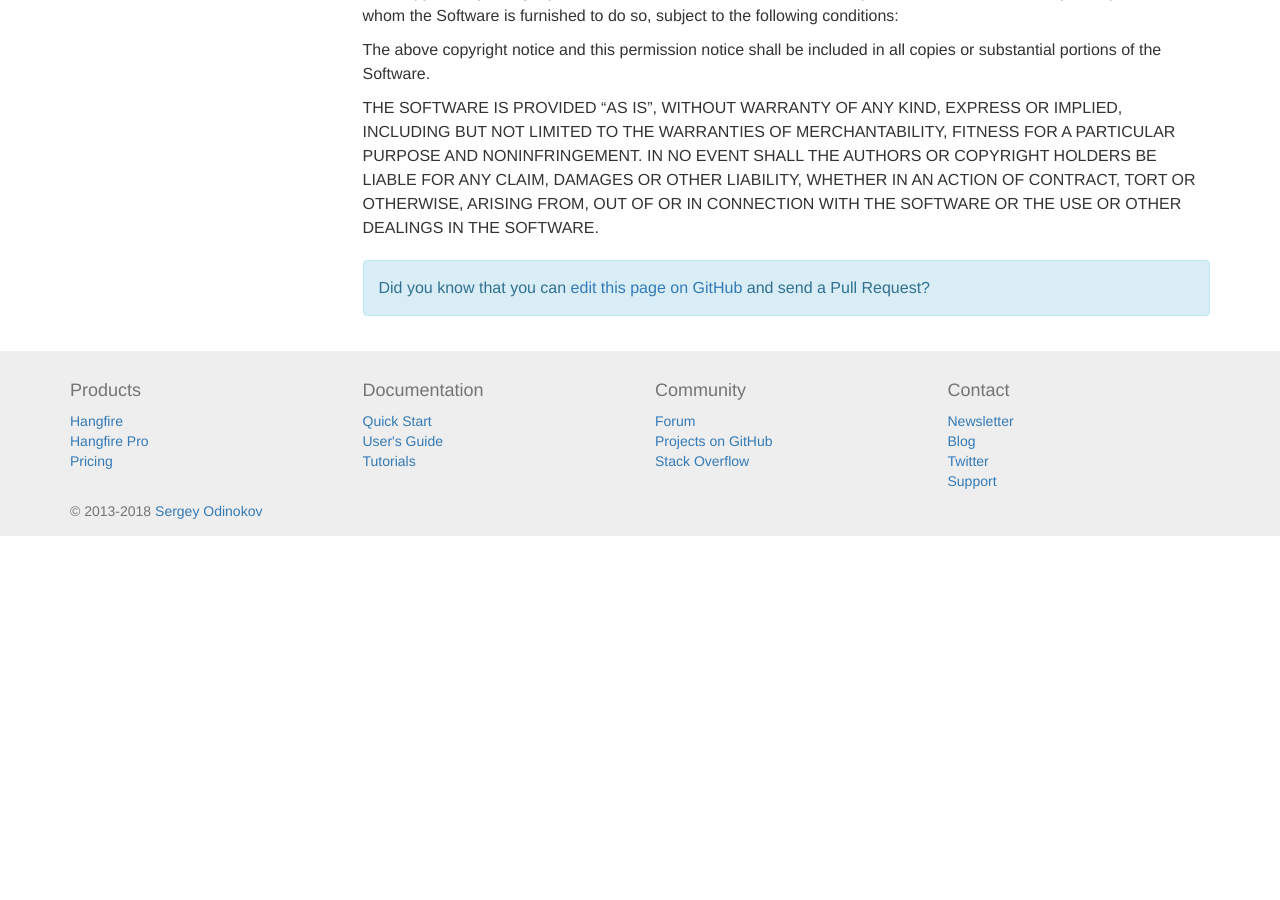
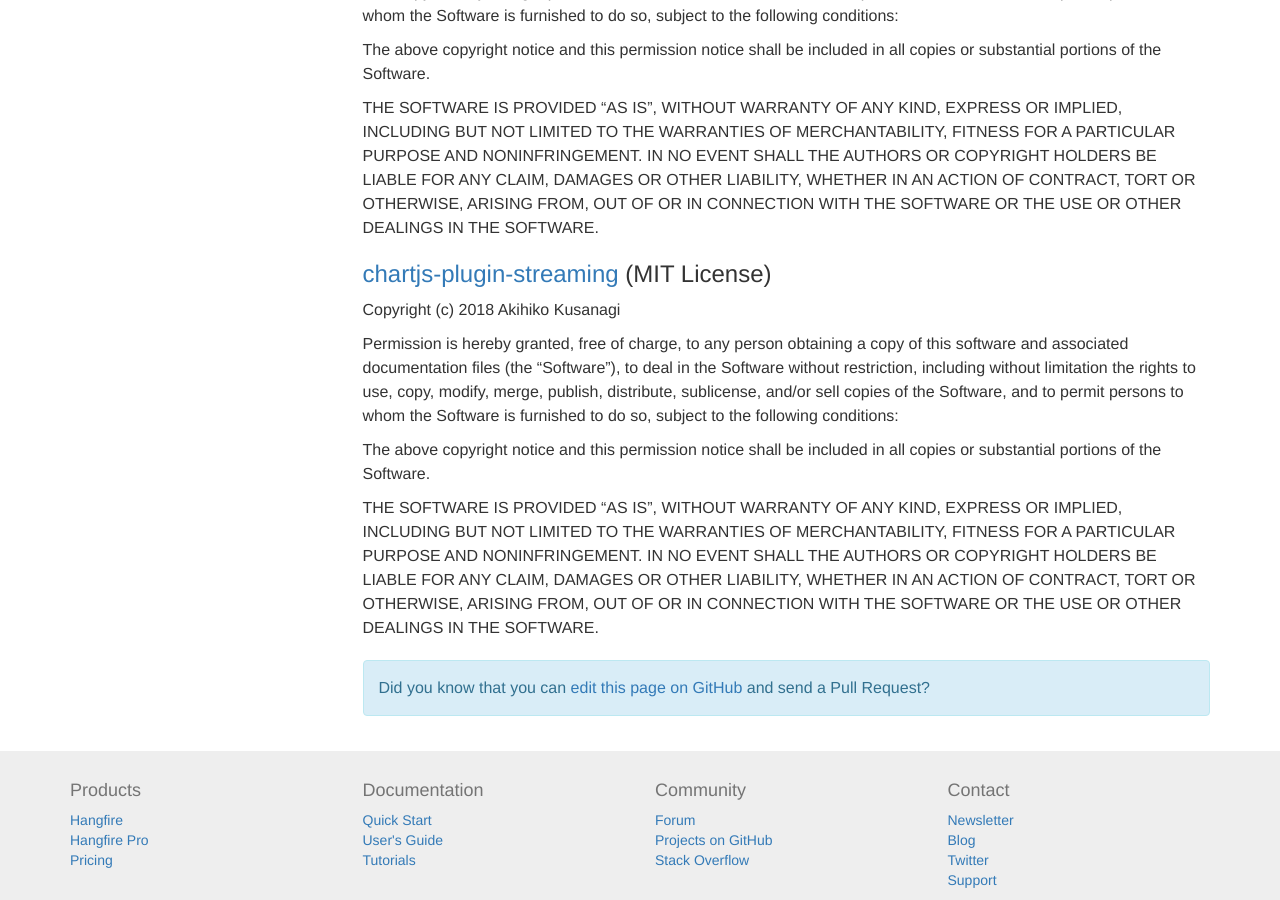
Before and after one commit to HangfireIO/Hangfire.io, a Jekyll site: the page built from licensing/third-party.md, in a window 1280 px wide and 900 px high, scrolled down 6285 px. Built offline with Jekyll 4.4.1, drawn with Linux system fonts in a browser that asks for light colours; before the commit the page ends 6821 px from its top, so only the background shows below that.

Commit message:
Add chartjs-plugin-streaming to the NOTICES file

```diff
--- a/licensing/third-party.md
+++ b/licensing/third-party.md
@@ -334,3 +334,13 @@
 The above copyright notice and this permission notice shall be included in all copies or substantial portions of the Software.
 
 THE SOFTWARE IS PROVIDED "AS IS", WITHOUT WARRANTY OF ANY KIND, EXPRESS OR IMPLIED, INCLUDING BUT NOT LIMITED TO THE WARRANTIES OF MERCHANTABILITY, FITNESS FOR A PARTICULAR PURPOSE AND NONINFRINGEMENT. IN NO EVENT SHALL THE AUTHORS OR COPYRIGHT HOLDERS BE LIABLE FOR ANY CLAIM, DAMAGES OR OTHER LIABILITY, WHETHER IN AN ACTION OF CONTRACT, TORT OR OTHERWISE, ARISING FROM, OUT OF OR IN CONNECTION WITH THE SOFTWARE OR THE USE OR OTHER DEALINGS IN THE SOFTWARE.
+
+### [chartjs-plugin-streaming](https://github.com/nagix/chartjs-plugin-streaming) (MIT License)
+
+Copyright (c) 2018 Akihiko Kusanagi
+
+Permission is hereby granted, free of charge, to any person obtaining a copy of this software and associated documentation files (the "Software"), to deal in the Software without restriction, including without limitation the rights to use, copy, modify, merge, publish, distribute, sublicense, and/or sell copies of the Software, and to permit persons to whom the Software is furnished to do so, subject to the following conditions:
+
+The above copyright notice and this permission notice shall be included in all copies or substantial portions of the Software.
+
+THE SOFTWARE IS PROVIDED "AS IS", WITHOUT WARRANTY OF ANY KIND, EXPRESS OR IMPLIED, INCLUDING BUT NOT LIMITED TO THE WARRANTIES OF MERCHANTABILITY, FITNESS FOR A PARTICULAR PURPOSE AND NONINFRINGEMENT. IN NO EVENT SHALL THE AUTHORS OR COPYRIGHT HOLDERS BE LIABLE FOR ANY CLAIM, DAMAGES OR OTHER LIABILITY, WHETHER IN AN ACTION OF CONTRACT, TORT OR OTHERWISE, ARISING FROM, OUT OF OR IN CONNECTION WITH THE SOFTWARE OR THE USE OR OTHER DEALINGS IN THE SOFTWARE.
```
